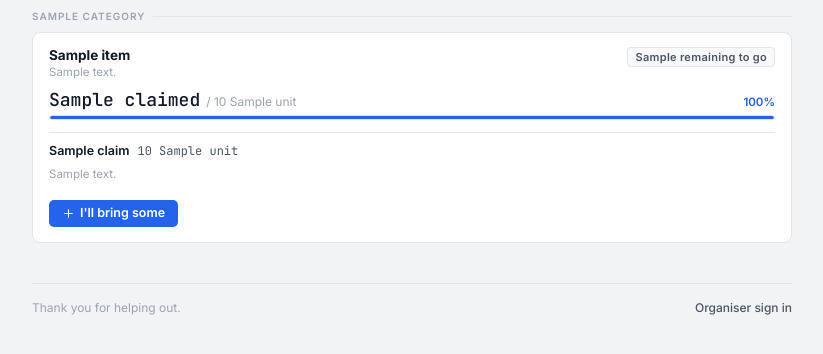
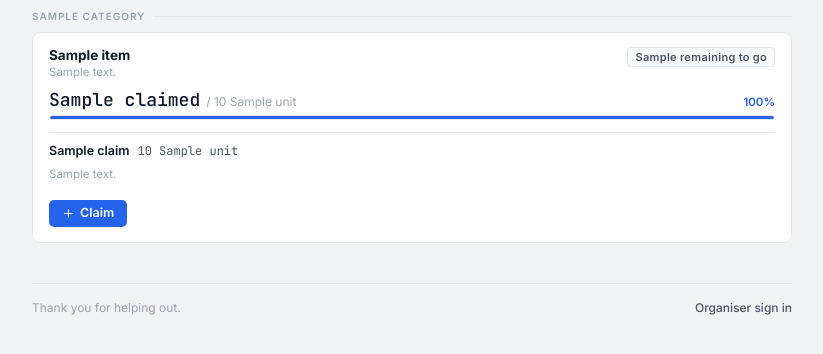
Before and after one commit to uionox/supply-manager, a Flask app: template app/templates/index.html in a window 1280 px wide. Shown: the part 179-533 px from the top of the page, without its empty margins (228-1051 px from the left). Run offline with Flask 3, Linux system fonts and the light colour scheme; the template is opened without the code that fills it: most values are stand-ins (such as "Sample title", 1, 10 or a date in 2020).

Commit message:
Simplify the claim form labels
"I'll bring some" becomes "Claim", and the quantity label drops to just
"Quantity" — the hint under the field already names the unit and how many
are still needed.

Co-Authored-By: Claude Opus 5 <noreply@anthropic.com>

```diff
--- a/app/templates/index.html
+++ b/app/templates/index.html
@@ -88,7 +88,7 @@
             {% if not is_full %}
               {% set is_open = open_item_id == item.id %}
               <details class="claim"{{ ' open' if is_open }}>
-                <summary>{{ icon('plus') }} I'll bring some</summary>
+                <summary>{{ icon('plus') }} Claim</summary>
 
                 <div class="claim-body">
                   {% if is_open and claim_error %}
@@ -116,9 +116,7 @@
                     </div>
 
                     <div class="form-group">
-                      <label class="form-label" for="qty-{{ item.id }}">
-                        How many {{ item.unit }}?
-                      </label>
+                      <label class="form-label" for="qty-{{ item.id }}">Quantity</label>
                       <input class="form-control" id="qty-{{ item.id }}" type="number"
                              name="quantity" min="1" max="{{ item.remaining }}" step="1"
                              required inputmode="numeric"
```
